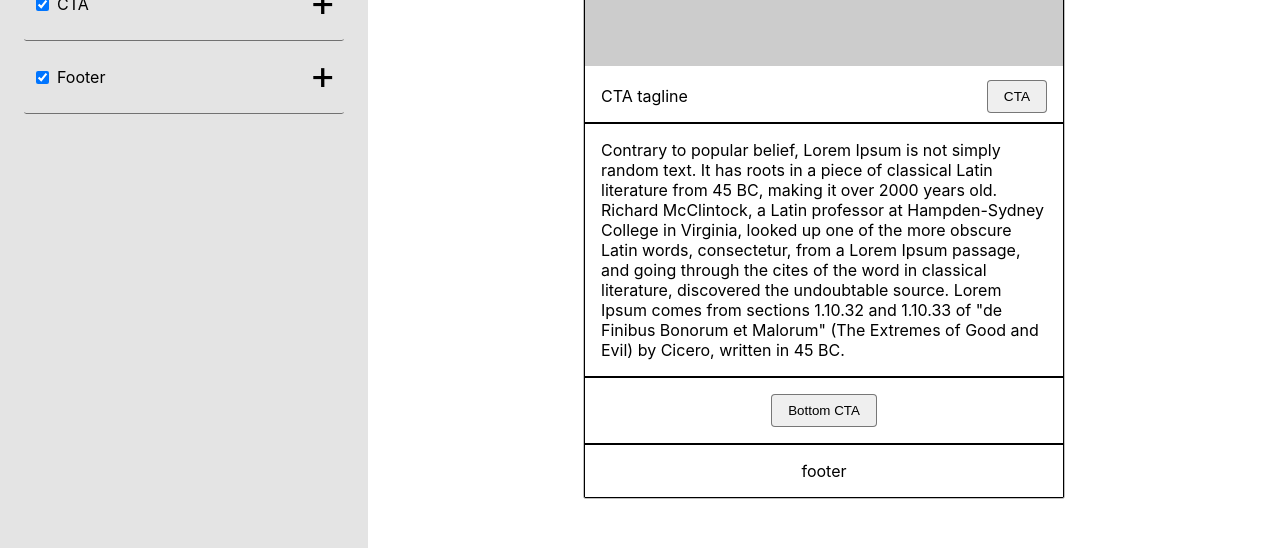
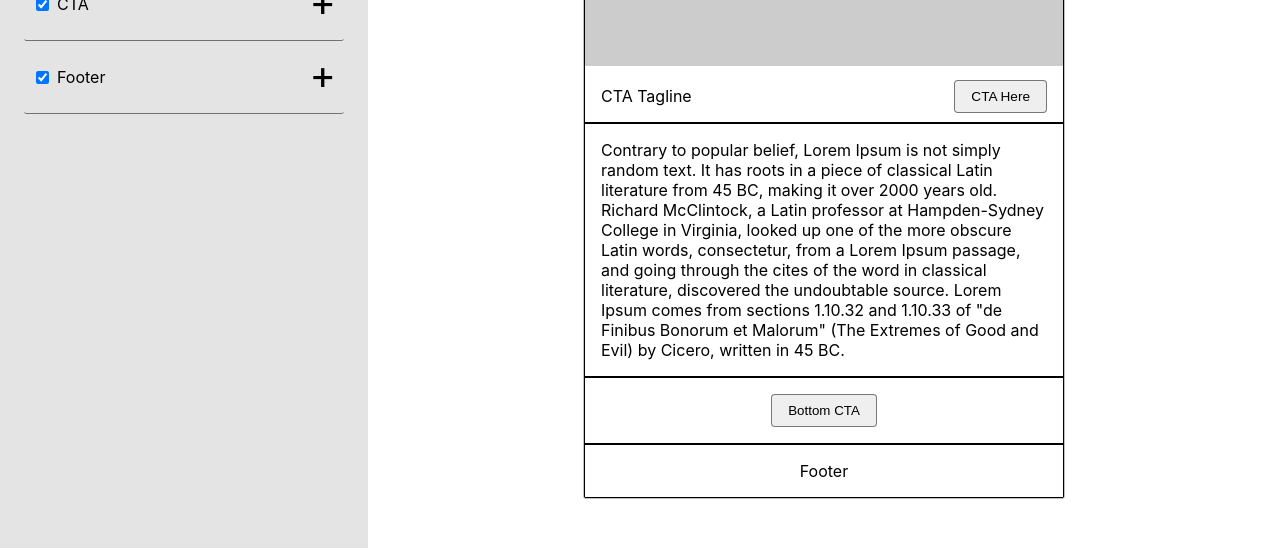
Before and after one commit to ryanbahan/easy-email-2020, a React (Create React App) app: page / in a window 1280 px wide. Shown: the part 275-823 px from the top of the page. Built offline with nearby package versions, Linux system fonts and the light colour scheme.

Commit message:
Add context consumers to email preview

```diff
--- a/src/Context.js
+++ b/src/Context.js
@@ -4,7 +4,20 @@ export const MyContext = React.createContext();
 
 export class MyProvider extends React.Component {
   state = {
-    companyName: 'Company Name'
+    companyImage: 'https://via.placeholder.com/150',
+    companyName: 'Company Name',
+    mainImage: 'https://via.placeholder.com/1200x600',
+    mainImageTagline: 'CTA Tagline',
+    mainImageButtonCopy: 'CTA Here',
+    content: `Contrary to popular belief, Lorem Ipsum is not simply random text.
+    It has roots in a piece of classical Latin literature from 45 BC, making it over 2000 years old.
+    Richard McClintock, a Latin professor at Hampden-Sydney College in Virginia, looked up one of
+    the more obscure Latin words, consectetur, from a Lorem Ipsum passage, and going through the cites
+    of the word in classical literature, discovered the undoubtable source. Lorem Ipsum comes
+    from sections 1.10.32 and 1.10.33 of "de Finibus Bonorum et Malorum" (The Extremes of Good and Evil)
+    by Cicero, written in 45 BC.`,
+    cta: 'Bottom CTA',
+    footer: 'Footer',
   }
 
   render() {
--- a/src/EmailComponents/EmailCTA/EmailCTA.js
+++ b/src/EmailComponents/EmailCTA/EmailCTA.js
@@ -1,10 +1,15 @@
 import React from 'react';
+import { MyContext } from '../../Context';
 import './EmailCTA.css';
 
 export default function EmailCTA(props) {
   return (
     <div className="email-cta">
-      <button>Bottom CTA</button>
+      <MyContext.Consumer>
+        {(context) => (
+          <button>{context.cta}</button>
+        )}
+      </MyContext.Consumer>
     </div>
   )
 }
--- a/src/EmailComponents/EmailContent/EmailContent.js
+++ b/src/EmailComponents/EmailContent/EmailContent.js
@@ -1,16 +1,15 @@
 import React from 'react';
 import './EmailContent.css';
+import { MyContext } from '../../Context';
 
 export default function EmailContent(props) {
   return (
     <section className="email-content">
-      <p>Contrary to popular belief, Lorem Ipsum is not simply random text.
-      It has roots in a piece of classical Latin literature from 45 BC, making it over 2000 years old.
-      Richard McClintock, a Latin professor at Hampden-Sydney College in Virginia, looked up one of
-      the more obscure Latin words, consectetur, from a Lorem Ipsum passage, and going through the cites
-      of the word in classical literature, discovered the undoubtable source. Lorem Ipsum comes
-      from sections 1.10.32 and 1.10.33 of "de Finibus Bonorum et Malorum" (The Extremes of Good and Evil)
-      by Cicero, written in 45 BC.</p>
+      <MyContext.Consumer>
+        {(context) => (
+          <p>{context.content}</p>
+        )}
+      </MyContext.Consumer>
     </section>
 )
 }
--- a/src/EmailComponents/EmailFooter/EmailFooter.js
+++ b/src/EmailComponents/EmailFooter/EmailFooter.js
@@ -1,6 +1,13 @@
 import React from 'react';
+import { MyContext } from '../../Context';
 import './EmailFooter.css';
 
 export default function EmailFooter(props) {
-  return <footer>footer</footer>
+  return (
+    <MyContext.Consumer>
+      {(context) => (
+        <footer>{context.footer}</footer>
+      )}
+    </MyContext.Consumer>
+  )
 }
--- a/src/EmailComponents/EmailHeader/EmailHeader.js
+++ b/src/EmailComponents/EmailHeader/EmailHeader.js
@@ -5,9 +5,13 @@ import { MyContext } from '../../Context';
 export default function EmailHeader(props) {
   return (
       <header>
-        <img src="https://via.placeholder.com/150" />
         <MyContext.Consumer>
-          {(context) => (<p>{context.companyName}</p>)}
+          {(context) => (
+            <>
+              <img src={context.companyImage} />
+              <p>{context.companyName}</p>
+            </>
+          )}
         </MyContext.Consumer>
       </header>
   )
--- a/src/EmailComponents/EmailImage/EmailImage.js
+++ b/src/EmailComponents/EmailImage/EmailImage.js
@@ -1,14 +1,21 @@
 import React from 'react';
 import './EmailImage.css';
+import { MyContext } from '../../Context';
 
 export default function EmailImage(props) {
   return (
     <section className="email-image">
-      <img src="https://via.placeholder.com/1200x600" />
-      <div class="email-image-bottom-bar">
-        <p>CTA tagline</p>
-        <button>CTA</button>
-      </div>
+      <MyContext.Consumer>
+        {(context) => (
+          <>
+            <img src={context.mainImage} />
+            <div class="email-image-bottom-bar">
+              <p>{context.mainImageTagline}</p>
+              <button>{context.mainImageButtonCopy}</button>
+            </div>
+          </>
+        )}
+      </MyContext.Consumer>
     </section>
   )
 }
```
